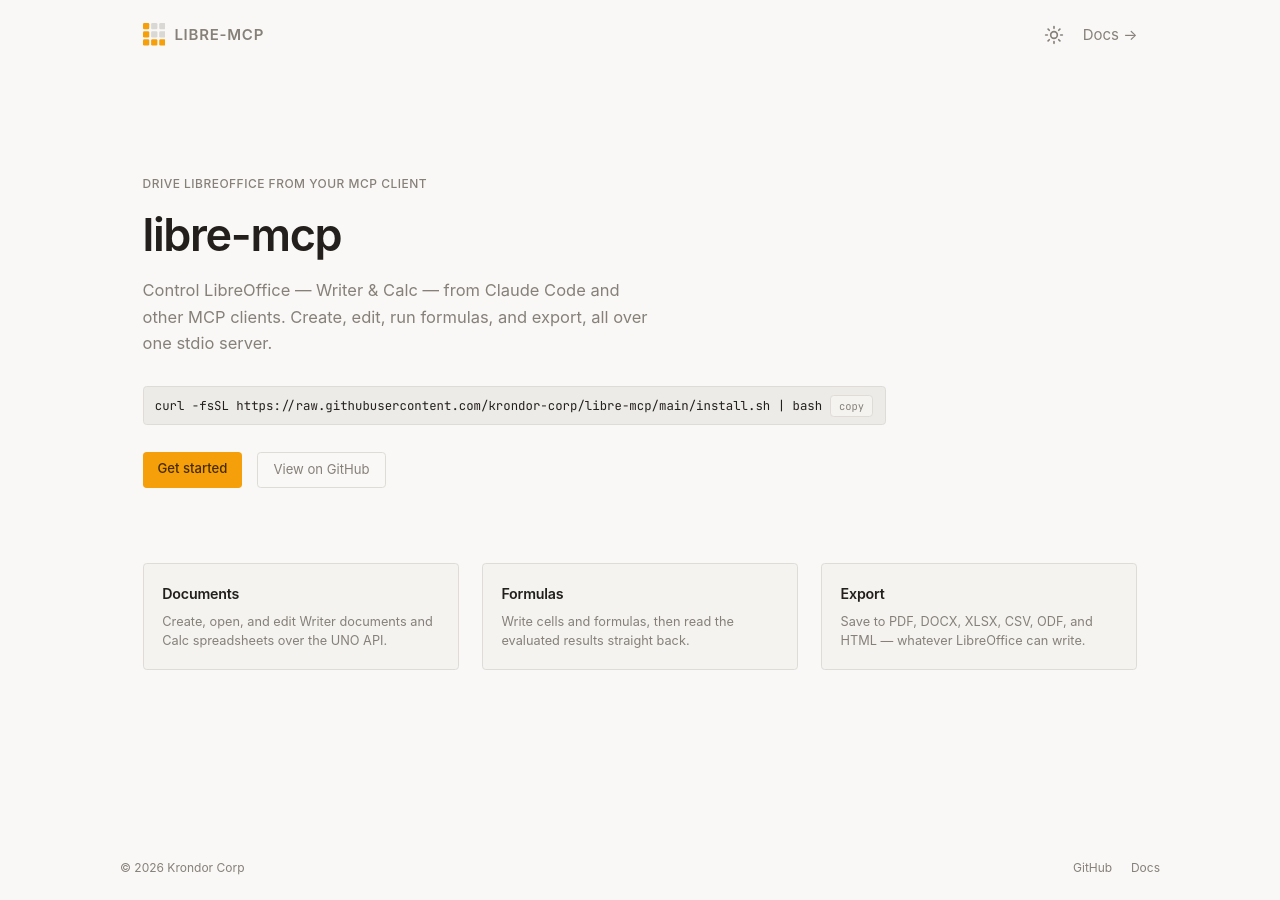
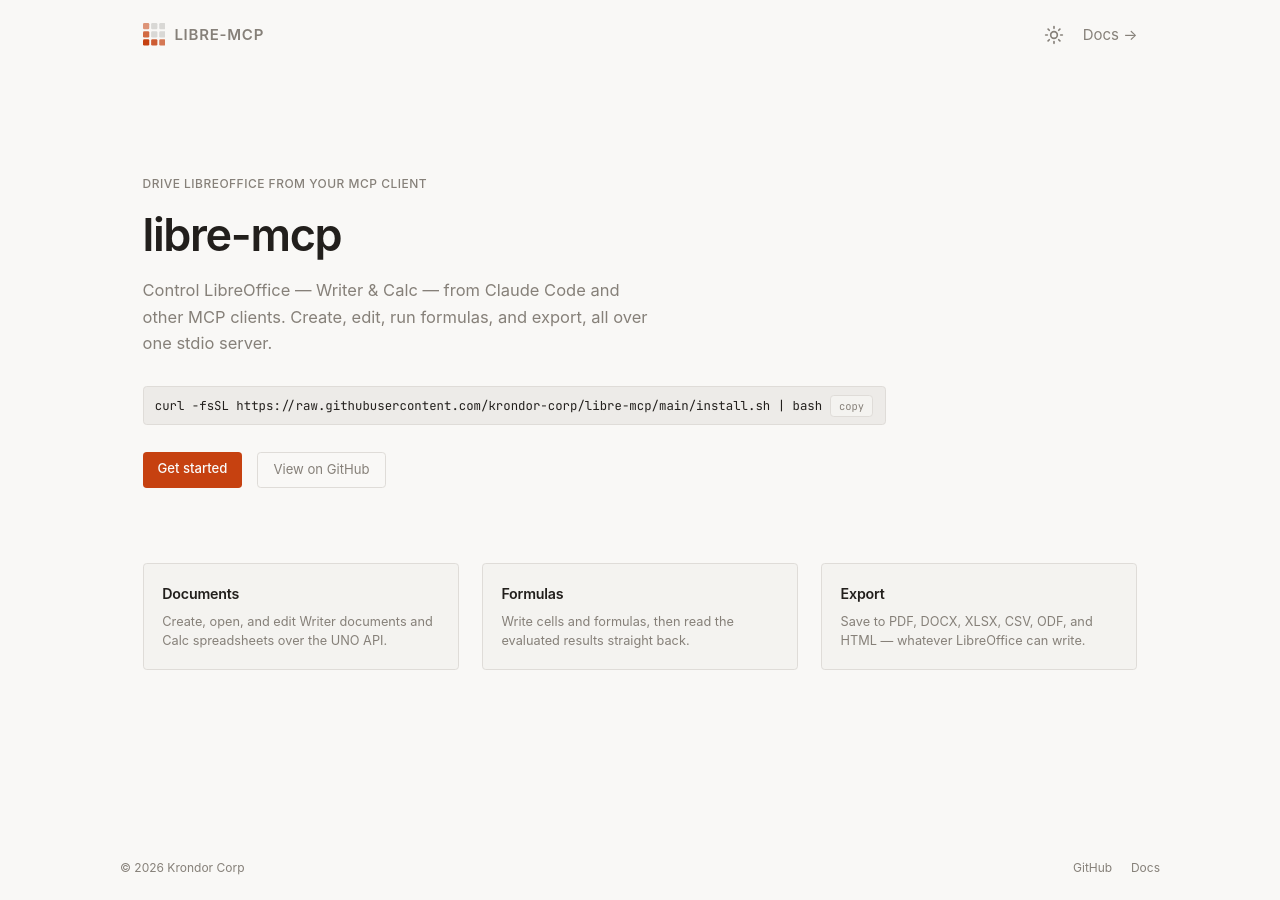
Before and after one commit to krondor-corp/libre-mcp, a Jekyll site: the page built from wiki/index.md, in a window 1280 px wide. Built offline with Jekyll 4.4.1, drawn with Linux system fonts in a browser that asks for light colours.

Commit message:
docs: rust accent theme + tonal rust L logo
Swap the wiki accent from amber to rust (#c2410c) across light/dark, and make the
L logo a tonal rust gradient with faint grey fillers.

Co-Authored-By: Claude Opus 4.8 <noreply@anthropic.com>

```diff
--- a/wiki/_config.yml
+++ b/wiki/_config.yml
@@ -34,5 +34,5 @@ exclude:
 
 brand:
   primary_color: "#111111"
-  accent_color: "#f59e0b"
+  accent_color: "#c2410c"
   tagline: "Drive LibreOffice from your MCP client"
--- a/wiki/_includes/header.html
+++ b/wiki/_includes/header.html
@@ -2,15 +2,15 @@
   <div class="header-inner">
     <a href="{{ '/' | relative_url }}" class="site-title">
       <svg class="site-logo" xmlns="http://www.w3.org/2000/svg" viewBox="0 0 36 36" width="24" height="24">
-        <rect x="0"  y="0"  width="10" height="10" rx="2" fill="hsl(38 92% 50%)"/>
+        <rect x="0"  y="0"  width="10" height="10" rx="2" fill="hsl(16 85% 42%)" opacity="0.55"/>
         <rect x="13" y="0"  width="10" height="10" rx="2" fill="currentColor" opacity="0.15"/>
         <rect x="26" y="0"  width="10" height="10" rx="2" fill="currentColor" opacity="0.15"/>
-        <rect x="0"  y="13" width="10" height="10" rx="2" fill="hsl(38 92% 50%)"/>
+        <rect x="0"  y="13" width="10" height="10" rx="2" fill="hsl(16 85% 42%)" opacity="0.78"/>
         <rect x="13" y="13" width="10" height="10" rx="2" fill="currentColor" opacity="0.15"/>
         <rect x="26" y="13" width="10" height="10" rx="2" fill="currentColor" opacity="0.15"/>
-        <rect x="0"  y="26" width="10" height="10" rx="2" fill="hsl(38 92% 50%)"/>
-        <rect x="13" y="26" width="10" height="10" rx="2" fill="hsl(38 92% 50%)"/>
-        <rect x="26" y="26" width="10" height="10" rx="2" fill="hsl(38 92% 50%)"/>
+        <rect x="0"  y="26" width="10" height="10" rx="2" fill="hsl(16 85% 42%)"/>
+        <rect x="13" y="26" width="10" height="10" rx="2" fill="hsl(16 85% 42%)" opacity="0.85"/>
+        <rect x="26" y="26" width="10" height="10" rx="2" fill="hsl(16 85% 42%)" opacity="0.7"/>
       </svg>
       <span class="site-title-text">LIBRE-MCP</span>
     </a>
--- a/wiki/assets/css/main.css
+++ b/wiki/assets/css/main.css
@@ -15,11 +15,11 @@
   --primary-foreground: 40 20% 97%;
   --secondary: 40 10% 92%;
   --secondary-foreground: 30 10% 20%;
-  --accent: 38 92% 50%;
-  --accent-foreground: 38 90% 14%;
+  --accent: 16 85% 42%;
+  --accent-foreground: 0 0% 98%;
   --destructive: 0 60% 45%;
   --destructive-foreground: 0 0% 98%;
-  --ring: 38 92% 50%;
+  --ring: 16 85% 42%;
   --radius: 0.25rem;
 
   --font-sans: -apple-system, BlinkMacSystemFont, "Segoe UI", Roboto, "Helvetica Neue", Arial, sans-serif;
@@ -43,11 +43,11 @@
     --primary-foreground: 30 8% 8%;
     --secondary: 30 5% 16%;
     --secondary-foreground: 35 12% 80%;
-    --accent: 38 80% 55%;
-    --accent-foreground: 38 90% 90%;
+    --accent: 16 78% 52%;
+    --accent-foreground: 0 0% 98%;
     --destructive: 0 50% 40%;
     --destructive-foreground: 0 0% 95%;
-    --ring: 38 80% 55%;
+    --ring: 16 78% 52%;
     color-scheme: dark;
   }
 }
```
Also changed, not shown: wiki/assets/images/favicon.svg.
